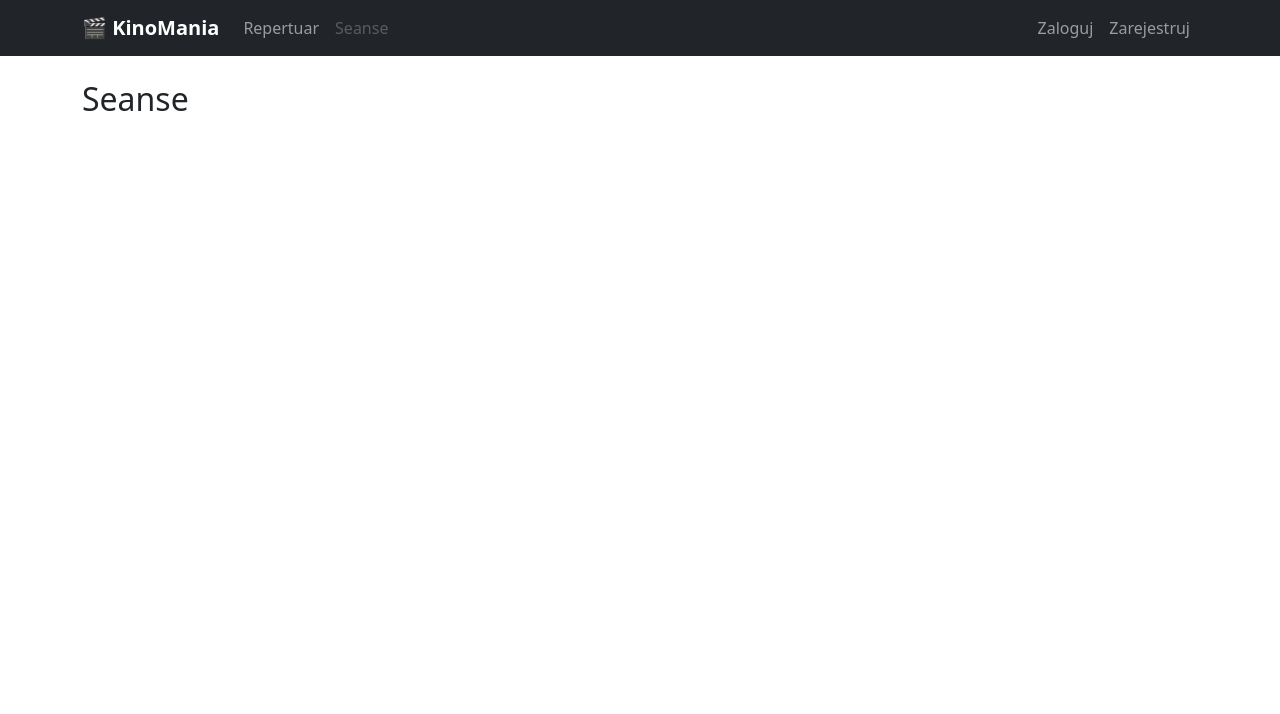
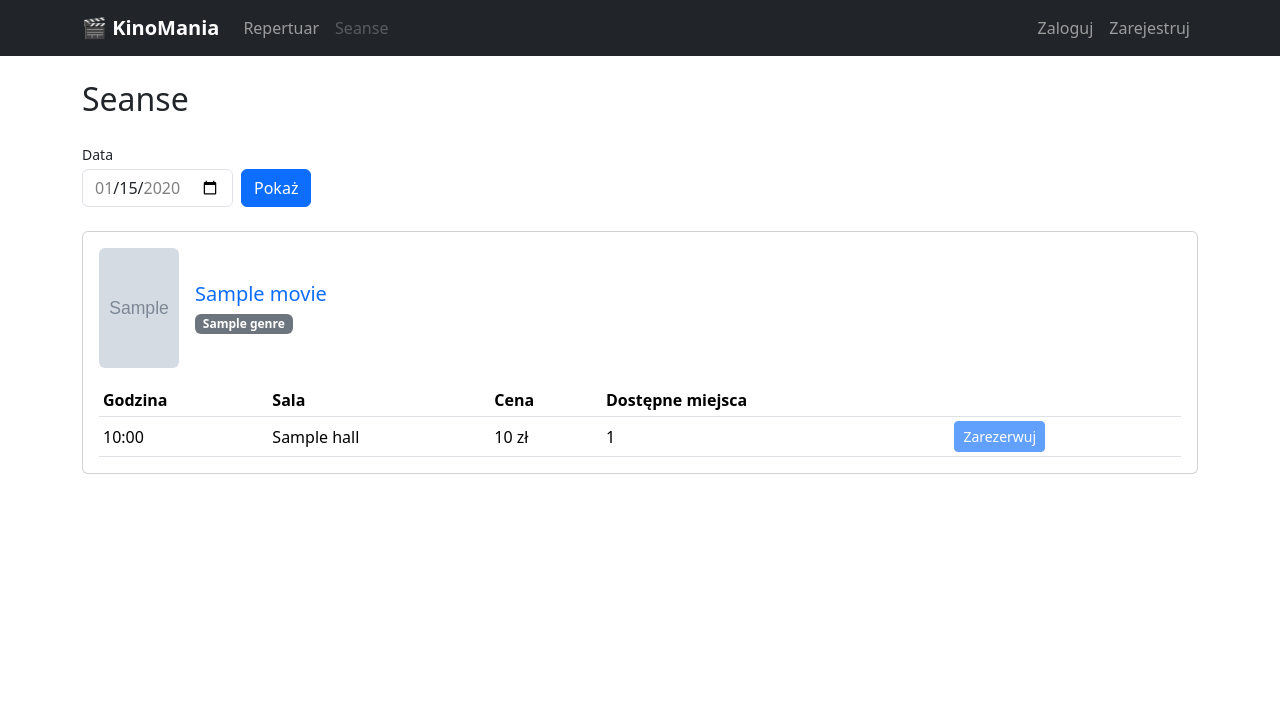
Before and after one commit to bgozlinski/cinema-booking-system, a Django app: template templates/cinema/screening_list.html in a window 1280 px wide. Shown: the top 714 px of the page. Run offline with Django 5.2, Linux system fonts and the light colour scheme; the template is opened without the code that fills it: most values are stand-ins (such as "Sample title", 1, 10 or a date in 2020); grey boxes marked "Sample" are stand-in pictures.

Commit message:
feat(FR-04): screening_list.html template with date form + movie cards

```diff
--- a/templates/cinema/screening_list.html
+++ b/templates/cinema/screening_list.html
@@ -1,7 +1,91 @@
 {% extends "base.html" %}
 
-{% block title %}Seanse — KinoMania{% endblock %}
+{% block title %}Seanse — {{ effective_date|date:"d.m.Y" }} — KinoMania{% endblock %}
 
 {% block content %}
 <h1 class="h2 mb-4">Seanse</h1>
+
+<form method="get" class="row g-2 mb-4 align-items-end" role="search">
+    <div class="col-auto">
+        <label for="date-input" class="form-label small mb-1">Data</label>
+        <input type="date" id="date-input" name="date" class="form-control"
+               min="{{ today|date:'Y-m-d' }}"
+               max="{{ max_date|date:'Y-m-d' }}"
+               value="{{ effective_date|date:'Y-m-d' }}">
+    </div>
+    <div class="col-auto">
+        <button type="submit" class="btn btn-primary">Pokaż</button>
+    </div>
+    {% if request.GET.date %}
+    <div class="col-auto">
+        <a href="{% url 'cinema:screening_list' %}" class="btn btn-outline-secondary"
+           title="Wróć do dzisiejszego dnia">Dzisiaj</a>
+    </div>
+    {% endif %}
+</form>
+
+{% if movie_groups %}
+{% for movie, screenings in movie_groups %}
+<div class="card mb-4">
+    <div class="card-body">
+        <div class="row g-3 align-items-center mb-3">
+            <div class="col-auto">
+                {% if movie.poster %}
+                <img src="{{ movie.poster.url }}" alt="{{ movie.title }}"
+                     class="rounded"
+                     style="width:80px; height:120px; object-fit:cover;">
+                {% else %}
+                <div class="bg-light rounded d-flex align-items-center justify-content-center"
+                     style="width:80px; height:120px; font-size:2rem;" aria-hidden="true">🎬
+                </div>
+                {% endif %}
+            </div>
+            <div class="col">
+                <h2 class="h5 mb-1">
+                    <a href="{{ movie.get_absolute_url }}" class="text-decoration-none">
+                        {{ movie.title }}
+                    </a>
+                </h2>
+                <p class="mb-0">
+                    {% for genre in movie.genres.all %}
+                    <span class="badge bg-secondary">{{ genre.name }}</span>
+                    {% endfor %}
+                </p>
+            </div>
+        </div>
+
+        <div class="table-responsive">
+            <table class="table table-sm align-middle mb-0">
+                <thead>
+                <tr>
+                    <th>Godzina</th>
+                    <th>Sala</th>
+                    <th>Cena</th>
+                    <th>Dostępne miejsca</th>
+                    <th></th>
+                </tr>
+                </thead>
+                <tbody>
+                {% for s in screenings %}
+                <tr>
+                    <td>{{ s.start_time|date:"H:i" }}</td>
+                    <td>{{ s.hall.name }}</td>
+                    <td>{{ s.price }} zł</td>
+                    <td>{{ s.available_seats_count }}</td>
+                    <td>
+                        <a href="#" class="btn btn-primary btn-sm disabled">Zarezerwuj</a>
+                    </td>
+                </tr>
+                {% endfor %}
+                </tbody>
+            </table>
+        </div>
+    </div>
+</div>
+{% endfor %}
+{% else %}
+<div class="alert alert-info">
+    Brak seansów na dzień {{ effective_date|date:"d.m.Y" }}.
+</div>
+{% endif %}
 {% endblock %}
```
Also changed, not shown: tests/cinema/test_screening_list.py (+88 -1 lines).
